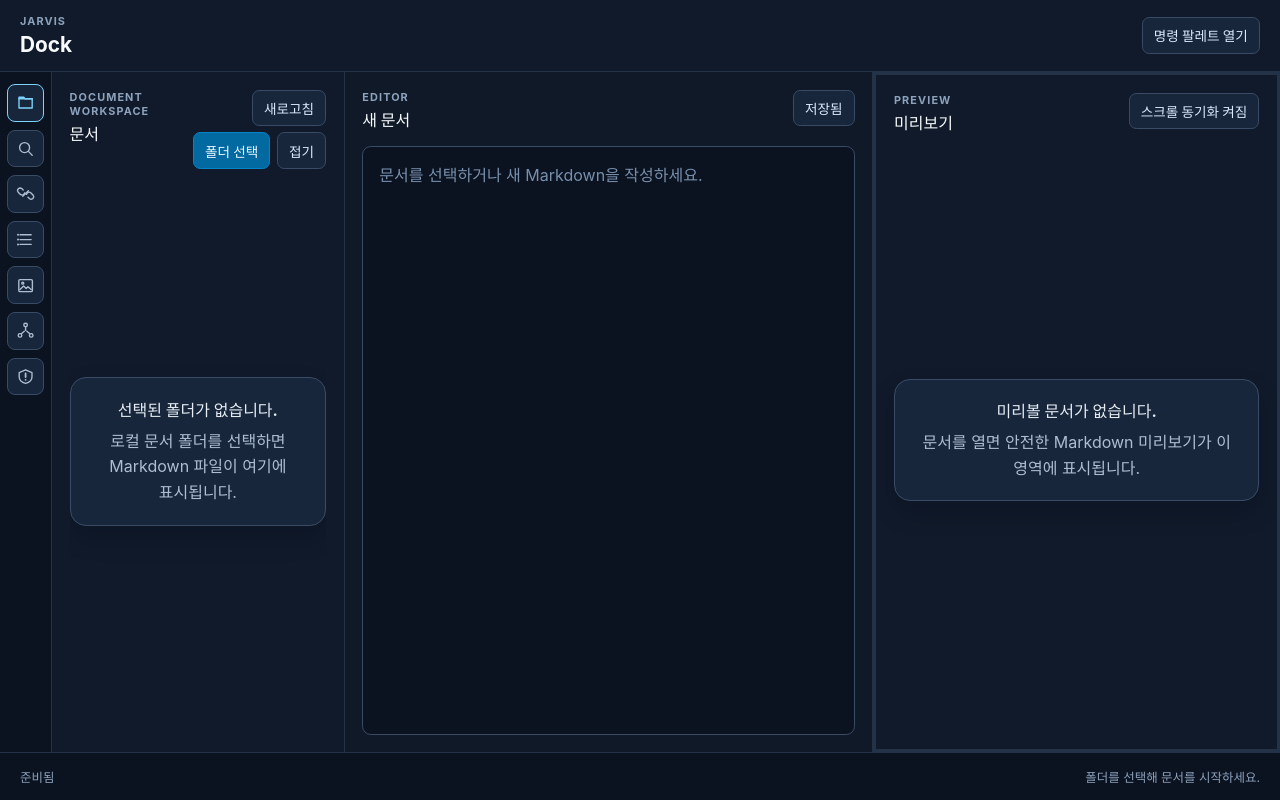
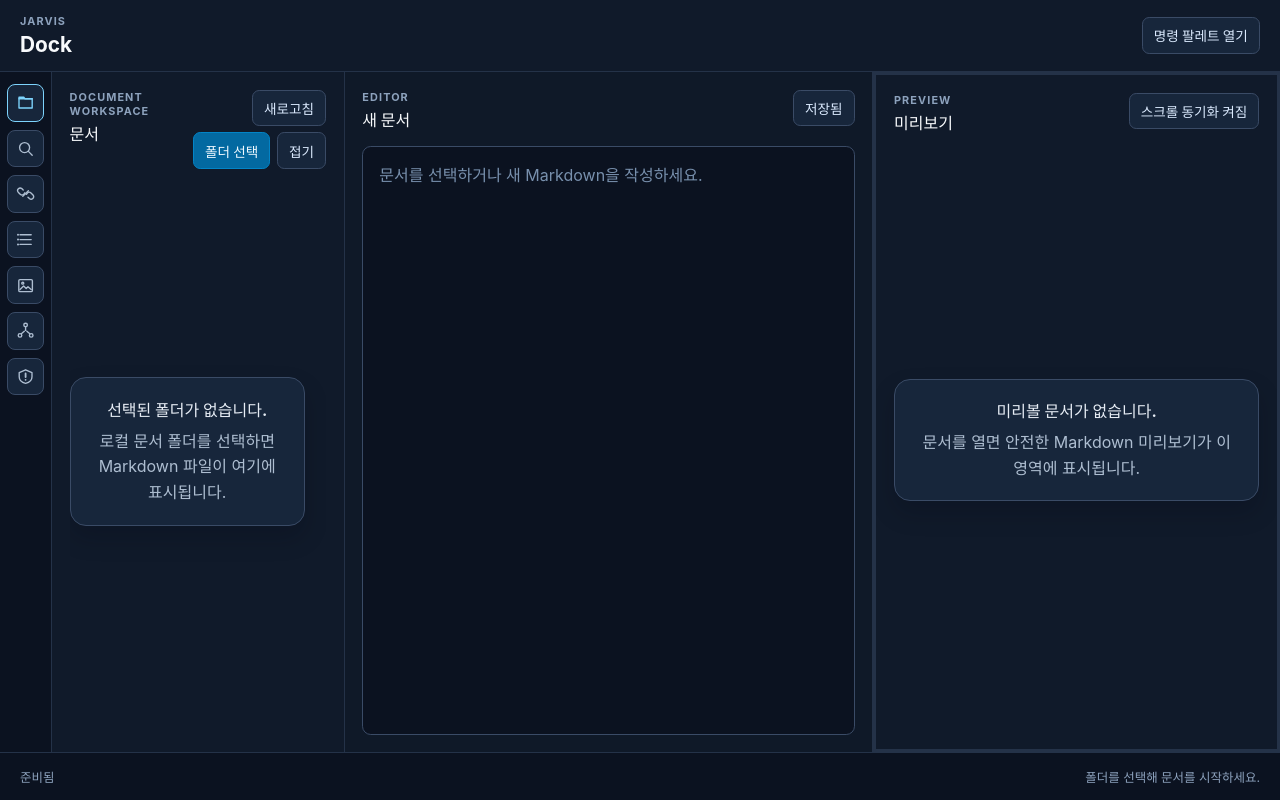
Before and after one commit to jhpark-jarvis/jarvis-dock, a React (Vite) app in the folder apps/desktop/: page / in a window 1280 px wide. Built offline with nearby package versions, Linux system fonts and the light colour scheme.

Commit message:
fix: Document Workspace 스크롤 여백 보정
- Document Workspace 스크롤바 영역 예약과 콘텐츠 우측 여백 보정

```diff
--- a/apps/desktop/src/renderer/index.css
+++ b/apps/desktop/src/renderer/index.css
@@ -804,7 +804,9 @@ input:focus-visible {
   display: flex;
   flex-direction: column;
   min-height: 0;
+  padding-right: 0.4rem;
   overflow: hidden auto;
+  scrollbar-gutter: stable;
 }
 
 .workspace-create {
```
